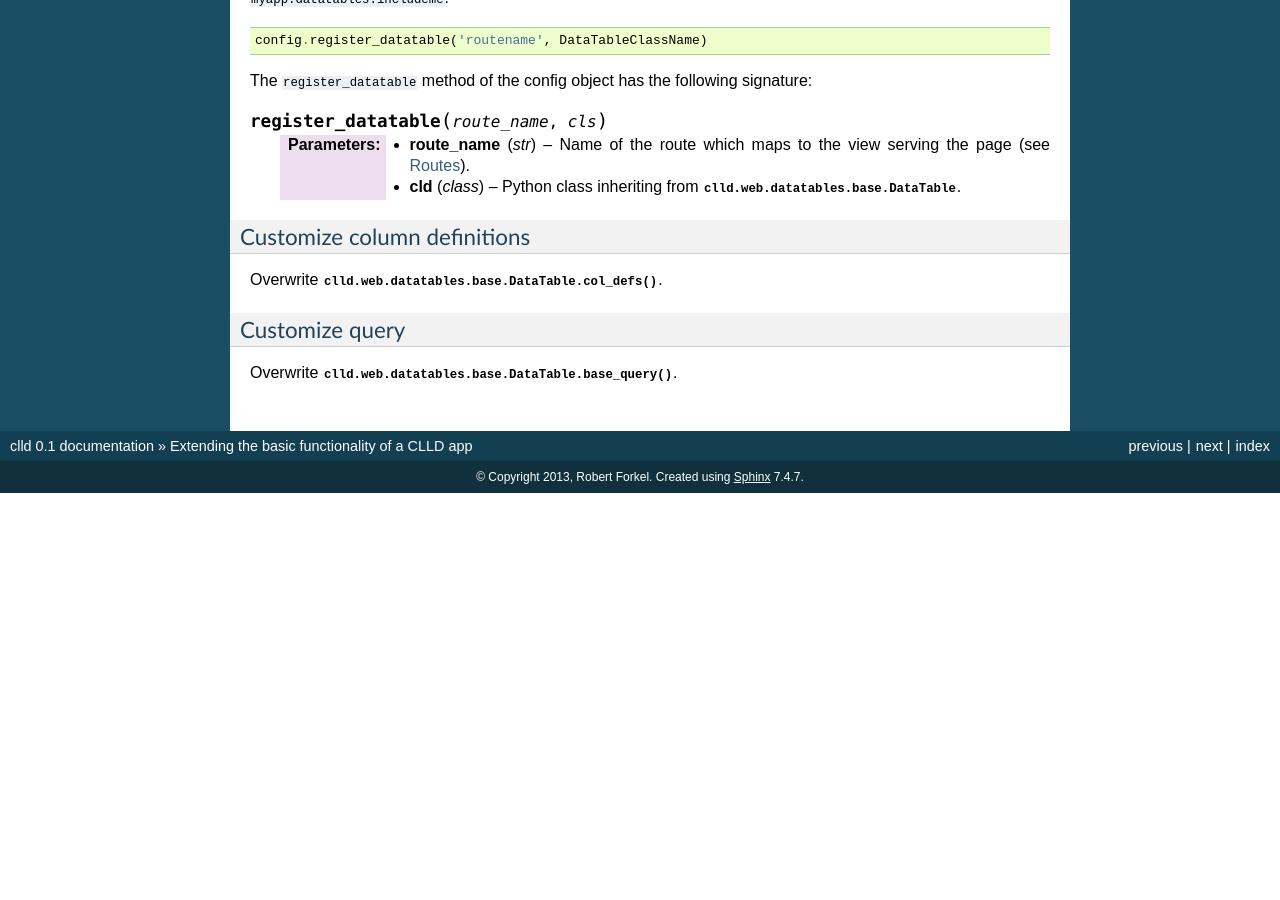
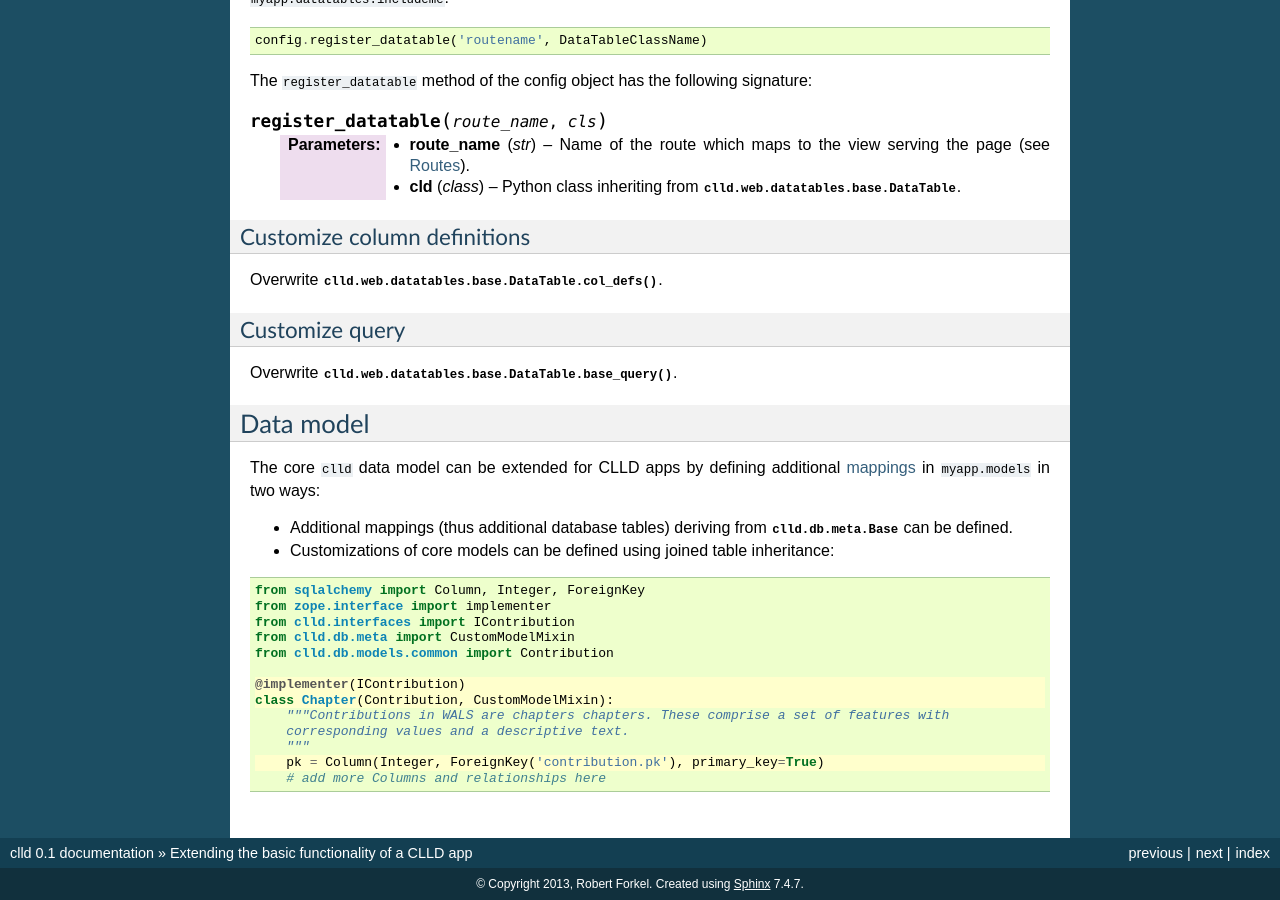
Before and after one commit to clld/clld, a Sphinx documentation site: the page built from docs/extending.rst, in a window 1280 px wide and 900 px high, scrolled down 901 px. Built offline with Sphinx 7.4.7, drawn with Linux system fonts in a browser that asks for light colours; before the commit the page ends 1394 px from its top, so only the background shows below that.

Commit message:
work on docs

```diff
--- a/docs/extending.rst
+++ b/docs/extending.rst
@@ -22,7 +22,9 @@ production. Note that in this case the code should not contain any URLs relative
 the file, because these may break in production.
 
 Other static content can still be placed in the ``myapp/static`` directory but must be
-explicitely included on pages making use of it, e.g. with template code like::
+explicitely included on pages making use of it, e.g. with template code like:
+
+.. code-block:: html
 
     <link href="${request.static_url('myapp:static/css/introjs.min.css')}" rel="stylesheet">
     <script src="${request.static_url('myapp:static/js/intro.min.js')}"></script>
@@ -73,3 +75,32 @@ Customize query
 ++++++++++++++++
 
 Overwrite :py:meth:`clld.web.datatables.base.DataTable.base_query`.
+
+
+Data model
+~~~~~~~~~~
+
+The core ``clld`` data model can be extended for CLLD apps by defining additional
+`mappings <http://docs.sqlalchemy.org/en/rel_0_9/orm/tutorial.html#declare-a-mapping>`_
+in ``myapp.models`` in two ways:
+
+- Additional mappings (thus additional database tables) deriving from :py:class:`clld.db.meta.Base`
+  can be defined.
+- Customizations of core models can be defined using joined table inheritance:
+
+.. code-block:: python
+    :emphasize-lines: 7,8,12
+
+    from sqlalchemy import Column, Integer, ForeignKey
+    from zope.interface import implementer
+    from clld.interfaces import IContribution
+    from clld.db.meta import CustomModelMixin
+    from clld.db.models.common import Contribution
+
+    @implementer(IContribution)
+    class Chapter(Contribution, CustomModelMixin):
+        """Contributions in WALS are chapters chapters. These comprise a set of features with
+        corresponding values and a descriptive text.
+        """
+        pk = Column(Integer, ForeignKey('contribution.pk'), primary_key=True)
+        # add more Columns and relationships here
```
Also changed, not shown: docs/db.rst (+8 -25 lines).
